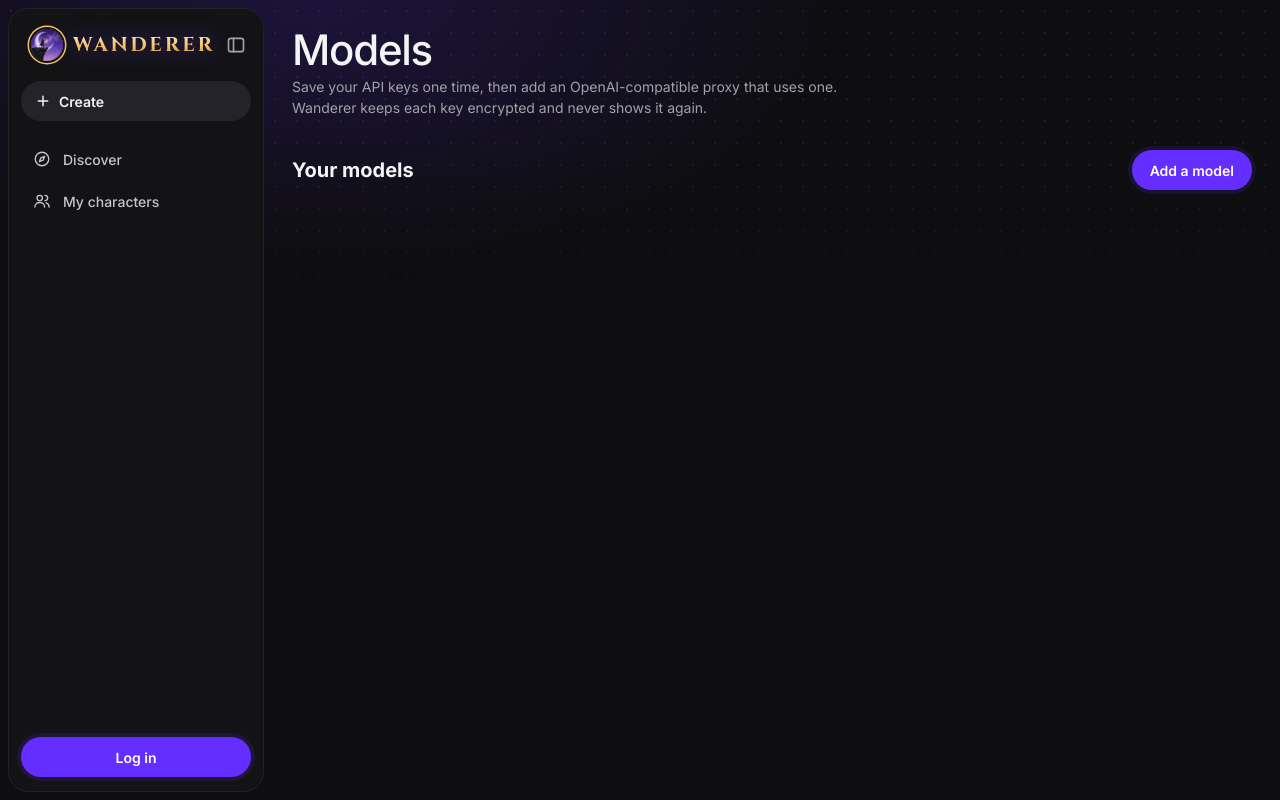
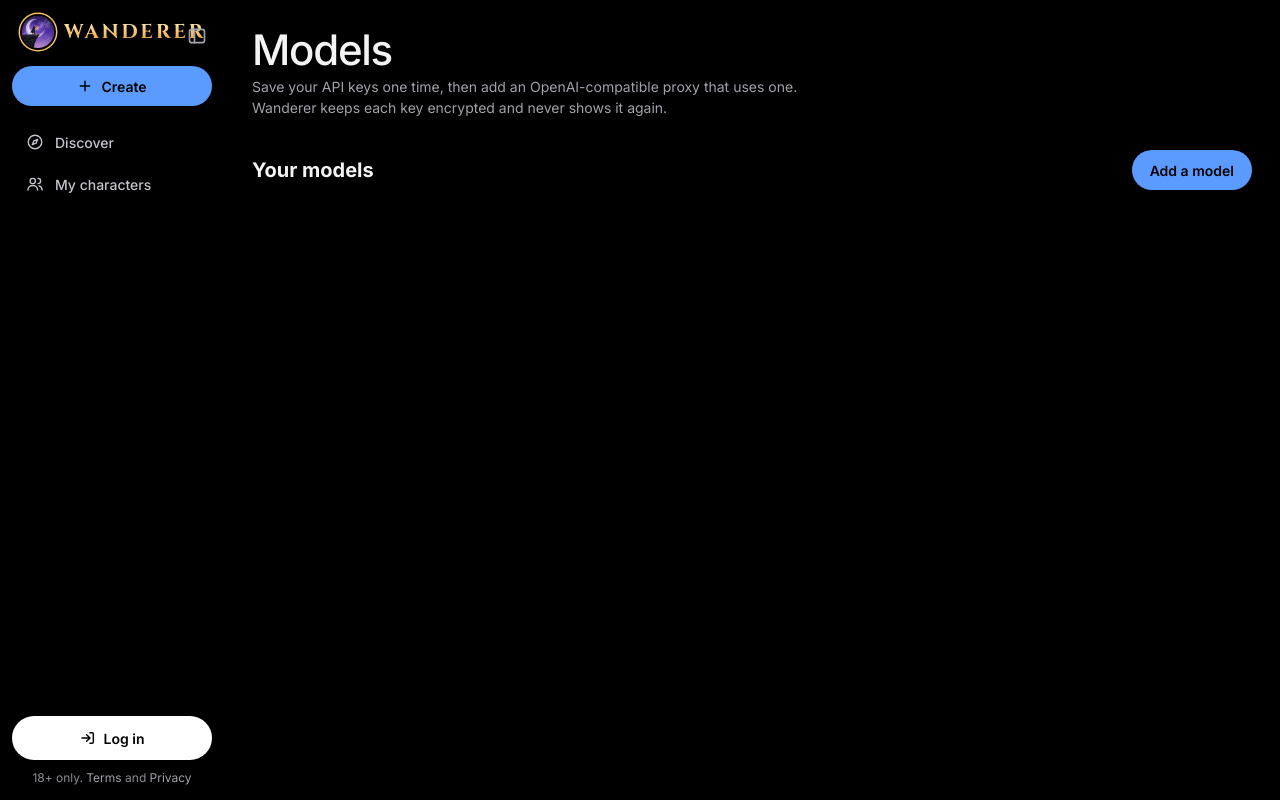
Before and after one commit to alienstro/wanderer, a Next.js app in the folder apps/web/: page /settings/models in a window 1280 px wide. Built offline with nearby package versions, Linux system fonts and the light colour scheme; no server answers.

Commit message:
feat: use the v2 black and blue look for the colors, buttons and sidebar

```diff
--- a/apps/web/src/app/globals.css
+++ b/apps/web/src/app/globals.css
@@ -3,21 +3,21 @@
 
 /* The colors and fonts of the Wanderer prototype (Claude Design canvas, App.dc.html). */
 @theme {
-  --color-bg: #0e0e10;
-  --color-sidebar: #131316;
-  --color-surface: #18181b;
-  --color-surface-2: #1f1f23;
+  --color-bg: #000000;
+  --color-sidebar: #000000;
+  --color-surface: #141416;
+  --color-surface-2: #1c1c1f;
   --color-text: #f4f4f5;
   --color-muted: #a1a1aa;
   --color-subtle: #8c8c96;
-  --color-line: #222227;
+  --color-line: #1f1f24;
   --color-field-line: #2a2a30;
-  --color-hover: #1e1e22;
-  --color-current: #232329;
-  --color-accent: #632eff;
-  --color-accent-hover: #7a55ff;
-  --color-link: #b9a4ff;
-  --color-focus: #8f6bff;
+  --color-hover: #1c1c1f;
+  --color-current: #1c1c1f;
+  --color-accent: #5b9bff;
+  --color-accent-hover: #7cb0ff;
+  --color-link: #8db8ff;
+  --color-focus: #8db8ff;
   --color-error: #fca5a5;
   --color-gold: #f5c26b;
   --font-sans: var(--font-inter), system-ui, sans-serif;
@@ -80,7 +80,6 @@
     background: linear-gradient(180deg, #fbe3ae 0%, #f5c26b 55%, #d99a3e 100%);
     background-clip: text;
     -webkit-text-fill-color: transparent;
-    filter: drop-shadow(0 0 10px rgb(99 46 255 / 0.55));
   }
 
   .logo-ring {
@@ -113,11 +112,10 @@
     cursor: not-allowed;
   }
 
-  /* The soft violet ring is the ring of the main button on the landing page. */
+  /* The accent is light, so the text on it is black. */
   .pill-accent {
     background: var(--color-accent);
-    color: #ffffff;
-    box-shadow: 0 0 0 4px rgb(99 46 255 / 0.14);
+    color: #000000;
   }
 
   .pill-accent:not([aria-disabled="true"]):hover {
@@ -130,7 +128,17 @@
   }
 
   .pill-soft:hover {
-    background: #2c2c33;
+    background: #26262b;
+  }
+
+  /* The white button is the main action of a page, such as "Start a chat". */
+  .pill-light {
+    background: #ffffff;
+    color: #000000;
+  }
+
+  .pill-light:not([aria-disabled="true"]):hover {
+    background: #e4e4e7;
   }
 
   .pill-ghost {
@@ -266,10 +274,14 @@
   .nav[aria-current="page"] {
     background: var(--color-current);
     color: var(--color-text);
+    font-weight: 600;
   }
 
-  .nav[aria-current="page"] svg {
-    color: var(--color-link);
+  /* The links of the sidebar are round pills. The items of the account menu keep the small radius. */
+  .nav:not([role="menuitem"]) {
+    gap: 11px;
+    padding: 0 14px;
+    border-radius: 999px;
   }
 
   .av {
@@ -617,7 +629,7 @@
   .field:focus {
     outline: none;
     border-color: var(--color-accent);
-    box-shadow: 0 0 0 3px rgb(99 46 255 / 0.25);
+    box-shadow: 0 0 0 3px rgb(91 155 255 / 0.25);
   }
 
   /* A quiet button under a message or in the bar of the text box: icon, then a short word. */
@@ -777,23 +789,10 @@
     background: var(--color-surface);
   }
 
-  /* The top of each app page: the violet glow and the dot grid of the landing hero. They fade out below the title. */
+  /* The main area of each app page. The ground is plain black, as in the v2 design. */
   .app-backdrop {
     position: relative;
     isolation: isolate;
-  }
-
-  .app-backdrop::before {
-    content: "";
-    position: absolute;
-    inset: 0 0 auto;
-    z-index: -1;
-    height: 420px;
-    pointer-events: none;
-    background:
-      radial-gradient(60% 100% at 25% 0%, rgb(99 46 255 / 0.18), transparent 70%),
-      radial-gradient(rgb(255 255 255 / 0.06) 1px, transparent 1.4px) 0 0 / 22px 22px;
-    mask-image: linear-gradient(180deg, #000 30%, transparent);
   }
 
   /* The dot grid of the landing page sections, as on a node canvas. */
--- a/apps/web/src/features/shell/components/model-card.tsx
+++ b/apps/web/src/features/shell/components/model-card.tsx
@@ -18,7 +18,7 @@ export function ModelCard() {
   const freeModelName = energy?.model === "free" ? energy.freeModelName : null;
   return (
     <>
-      <Link href="/settings/models" className="flex flex-col gap-0.5 rounded-xl bg-surface px-3.5 py-2.5 transition-colors hover:bg-hover active:bg-(--color-current) rail:hidden">
+      <Link href="/settings/models" className="flex flex-col gap-0.5 rounded-[14px] border border-[#1e2c45] bg-[#0f1724] px-3 py-3 transition-colors hover:bg-[#13203a] active:bg-[#162440] rail:hidden">
         <span className="text-xs text-subtle">Model</span>
         {proxy ? (
           <>
--- a/apps/web/src/features/shell/components/recent-chats.tsx
+++ b/apps/web/src/features/shell/components/recent-chats.tsx
@@ -22,17 +22,17 @@ export function RecentChats() {
     return null;
   }
   return (
-    <section aria-labelledby="recent-h" className="flex flex-col gap-1 rail:hidden">
-      <h2 id="recent-h" className="m-0 px-3 text-xs font-semibold tracking-wide text-subtle uppercase">
-        Recent
+    <section aria-labelledby="recent-h" className="flex flex-col gap-1 border-t border-line pt-3 rail:hidden">
+      <h2 id="recent-h" className="m-0 px-3 pb-1 text-xs font-semibold text-subtle">
+        Recent chats
       </h2>
       <ul className="m-0 flex list-none flex-col p-0">
         {items.map((chat) => {
           const href = `/chats/${chat.id}`;
           return (
             <li key={chat.id}>
-              <Link href={href} className="nav" aria-current={pathname === href ? "page" : undefined}>
-                <Avatar name={chat.title} src={chat.character.avatarUrl ? fileSrc(chat.character.avatarUrl) : null} size={24} />
+              <Link href={href} className="nav min-h-[38px] rounded-[10px] px-2.5" aria-current={pathname === href ? "page" : undefined}>
+                <Avatar name={chat.title} src={chat.character.avatarUrl ? fileSrc(chat.character.avatarUrl) : null} size={26} />
                 <span className="truncate">{chat.title}</span>
               </Link>
             </li>
--- a/apps/web/src/features/shell/components/sidebar-drawer.tsx
+++ b/apps/web/src/features/shell/components/sidebar-drawer.tsx
@@ -16,7 +16,7 @@ const iconProps = {
 } as const;
 
 /**
- * The sidebar of the app. On a computer it is a floating column on the left.
+ * The sidebar of the app. On a computer it is a black column of 224 px on the left, with the full height of the window.
  * The toggle button changes it to a rail of icons (64 px) and back. `defaultRail` is the saved choice from the cookie.
  * z-10 puts the account menu and the rail tooltips above the page, and keeps them below the dialogs of the page (z-30).
  * On a phone (760 px or less) a thin top bar with a menu button opens it as a drawer from the left.
@@ -80,7 +80,7 @@ export function SidebarDrawer({ children, defaultRail = false }: { children: Rea
         data-rail={rail}
         onClick={closeOnLink}
         onKeyDown={(event) => open && event.key === "Escape" && close()}
-        className="sticky top-2 z-10 m-2 mr-0 flex h-[calc(100vh-16px)] flex-[0_0_256px] flex-col gap-[18px] self-start overflow-y-auto rounded-[20px] border border-line bg-sidebar px-3 pt-[18px] pb-3.5 max-[760px]:fixed max-[760px]:inset-y-0 max-[760px]:left-0 max-[760px]:z-40 max-[760px]:m-0 max-[760px]:h-dvh max-[760px]:w-[min(300px,85vw)] max-[760px]:overscroll-contain max-[760px]:rounded-l-none max-[760px]:border-l-0 max-[760px]:transition-[translate,visibility] max-[760px]:data-[open=false]:invisible max-[760px]:data-[open=false]:-translate-x-full min-[761px]:motion-safe:transition-[flex-basis] rail:flex-[0_0_64px] rail:overflow-visible rail:px-[11px]"
+        className="sticky top-0 z-10 flex h-screen flex-[0_0_224px] flex-col gap-4 self-start overflow-y-auto bg-sidebar px-3 pt-3.5 pb-3.5 max-[760px]:fixed max-[760px]:inset-y-0 max-[760px]:left-0 max-[760px]:z-40 max-[760px]:h-dvh max-[760px]:w-[min(300px,85vw)] max-[760px]:overscroll-contain max-[760px]:border-r max-[760px]:border-line max-[760px]:transition-[translate,visibility] max-[760px]:data-[open=false]:invisible max-[760px]:data-[open=false]:-translate-x-full min-[761px]:motion-safe:transition-[flex-basis] rail:flex-[0_0_64px] rail:overflow-visible rail:px-[11px]"
       >
         <button
           type="button"
--- a/apps/web/src/features/shell/components/sidebar-nav.tsx
+++ b/apps/web/src/features/shell/components/sidebar-nav.tsx
@@ -57,7 +57,7 @@ export function SidebarNav() {
   const { data: me } = useMe();
   return (
     <>
-      <Link href="/create" className="pill pill-soft relative justify-start px-3.5 rail:w-10 rail:justify-center rail:px-0">
+      <Link href="/create" className="pill pill-accent relative rail:w-10 rail:px-0">
         <svg width="16" height="16" viewBox="0 0 24 24" fill="none" stroke="currentColor" strokeWidth="2.2" strokeLinecap="round" aria-hidden="true">
           <path d="M12 5v14M5 12h14" />
         </svg>
--- a/apps/web/src/features/shell/components/user-row.tsx
+++ b/apps/web/src/features/shell/components/user-row.tsx
@@ -8,7 +8,7 @@ import { apiFetch } from "@/lib/api";
 import { useMe } from "@/lib/query-provider";
 import { Avatar } from "@/components/ui/avatar";
 
-/** The foot of the sidebar: the user row with the account menu, or a "Log in" pill for a visitor. The rail shows only the avatar. */
+/** The foot of the sidebar: the user row with the account menu, or a white "Log in" pill and the 18+ note for a visitor. The rail shows only the avatar. */
 export function UserRow() {
   const { data: me, isPending } = useMe();
   const queryClient = useQueryClient();
@@ -20,12 +20,24 @@ export function UserRow() {
   }
   if (!me) {
     return (
-      <Link href="/login" className="pill pill-accent relative rail:w-10 rail:self-center rail:px-0">
-        <svg className="hidden rail:block" width="18" height="18" viewBox="0 0 24 24" fill="none" stroke="currentColor" strokeWidth="2" strokeLinecap="round" strokeLinejoin="round" aria-hidden="true">
-          <path d="M15 4h3a2 2 0 0 1 2 2v12a2 2 0 0 1-2 2h-3M10 17l5-5-5-5M15 12H3" />
-        </svg>
-        <span className="side-label">Log in</span>
-      </Link>
+      <div className="flex flex-col items-center gap-2.5">
+        <Link href="/login" className="pill pill-light relative min-h-11 w-full rail:w-10 rail:self-center rail:px-0">
+          <svg width="16" height="16" viewBox="0 0 24 24" fill="none" stroke="currentColor" strokeWidth="2.2" strokeLinecap="round" strokeLinejoin="round" aria-hidden="true">
+            <path d="M15 4h3a2 2 0 0 1 2 2v12a2 2 0 0 1-2 2h-3M10 17l5-5-5-5M15 12H3" />
+          </svg>
+          <span className="side-label">Log in</span>
+        </Link>
+        <span className="text-xs text-subtle rail:hidden">
+          18+ only.{" "}
+          <Link href="/terms" className="text-muted">
+            Terms
+          </Link>{" "}
+          and{" "}
+          <Link href="/privacy" className="text-muted">
+            Privacy
+          </Link>
+        </span>
+      </div>
     );
   }
 
```
Also changed, not shown: 1 other file (tests, documents, lock files or other folders).
